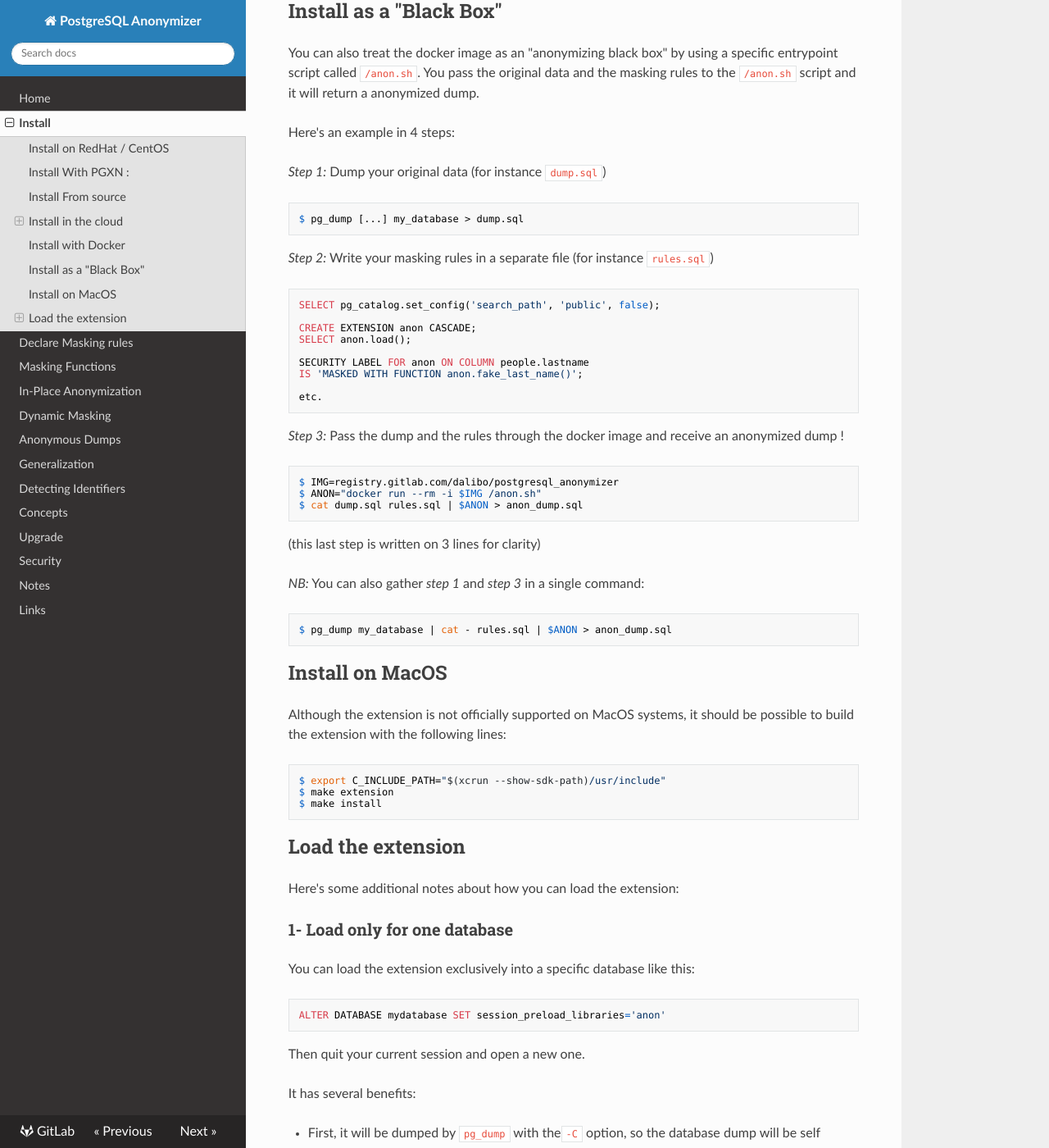
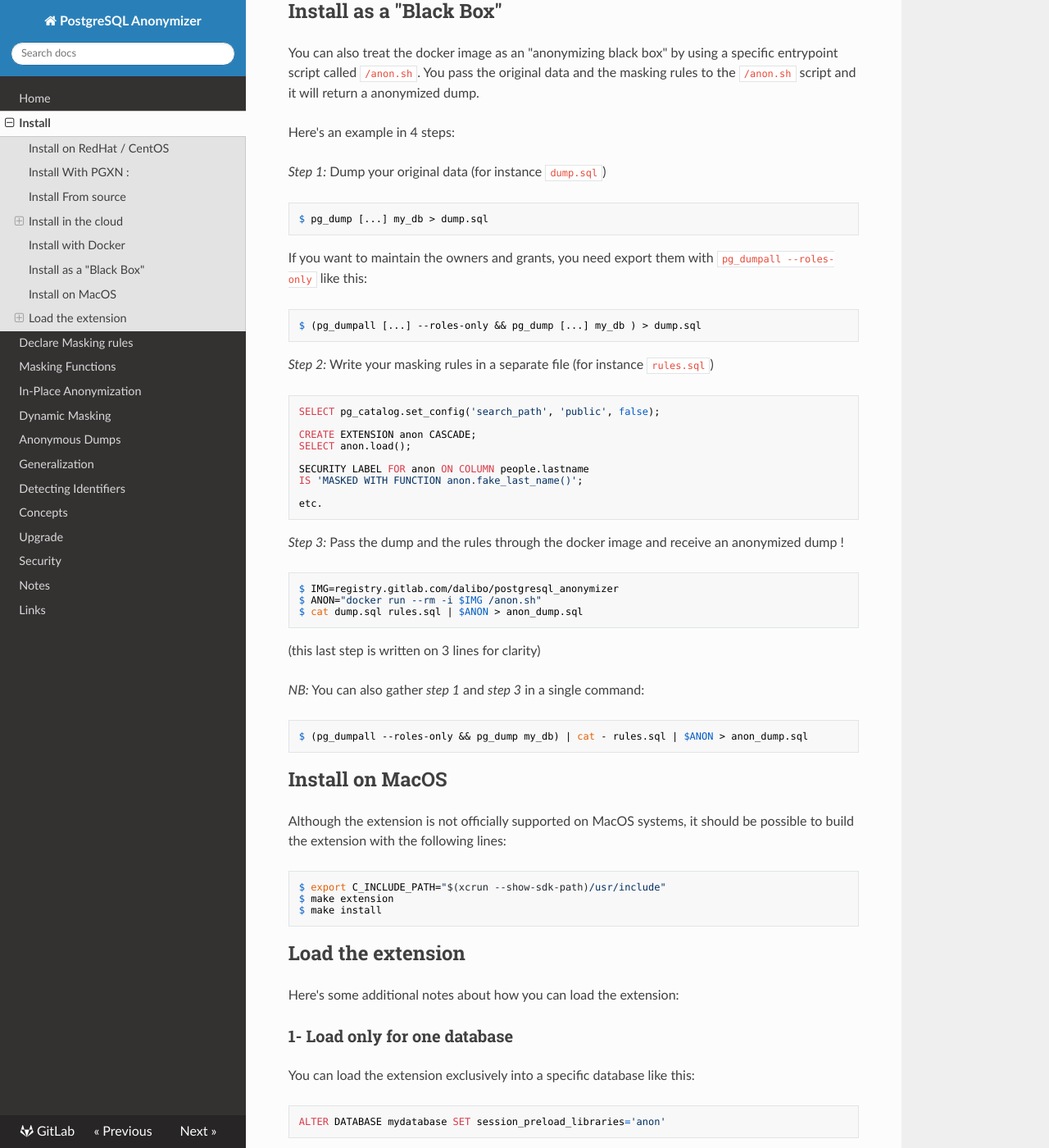
Before and after one commit to neondatabase/postgresql_anonymizer, an MkDocs documentation site: the page built from docs/INSTALL.md, in a window 1280 px wide and 1400 px high, scrolled down 4097 px. Shown: the whole window at 82% size. Built offline with MkDocs 1.6.1, drawn with Linux system fonts in a browser that asks for light colours; nearby versions of some CDN libraries.

Commit message:
[doc] Maintain ownership and grants with the blackbox

````diff
--- a/docs/INSTALL.md
+++ b/docs/INSTALL.md
@@ -253,8 +253,16 @@ Here's an example in 4 steps:
 _Step 1:_  Dump your original data (for instance `dump.sql`)
 
 ```console
-$ pg_dump [...] my_database > dump.sql
+$ pg_dump [...] my_db > dump.sql
 ```
+
+If you want to maintain the owners and grants, you need export them with
+`pg_dumpall --roles-only` like this:
+
+```console
+$ (pg_dumpall [...] --roles-only && pg_dump [...] my_db ) > dump.sql
+```
+
 
 _Step 2:_  Write your masking rules in a separate file (for instance `rules.sql`)
 
@@ -284,7 +292,7 @@ $ cat dump.sql rules.sql | $ANON > anon_dump.sql
 _NB:_ You can also gather _step 1_ and _step 3_ in a single command:
 
 ```console
-$ pg_dump my_database | cat - rules.sql | $ANON > anon_dump.sql
+$ (pg_dumpall --roles-only && pg_dump my_db) | cat - rules.sql | $ANON > anon_dump.sql
 ```
 
 
````
